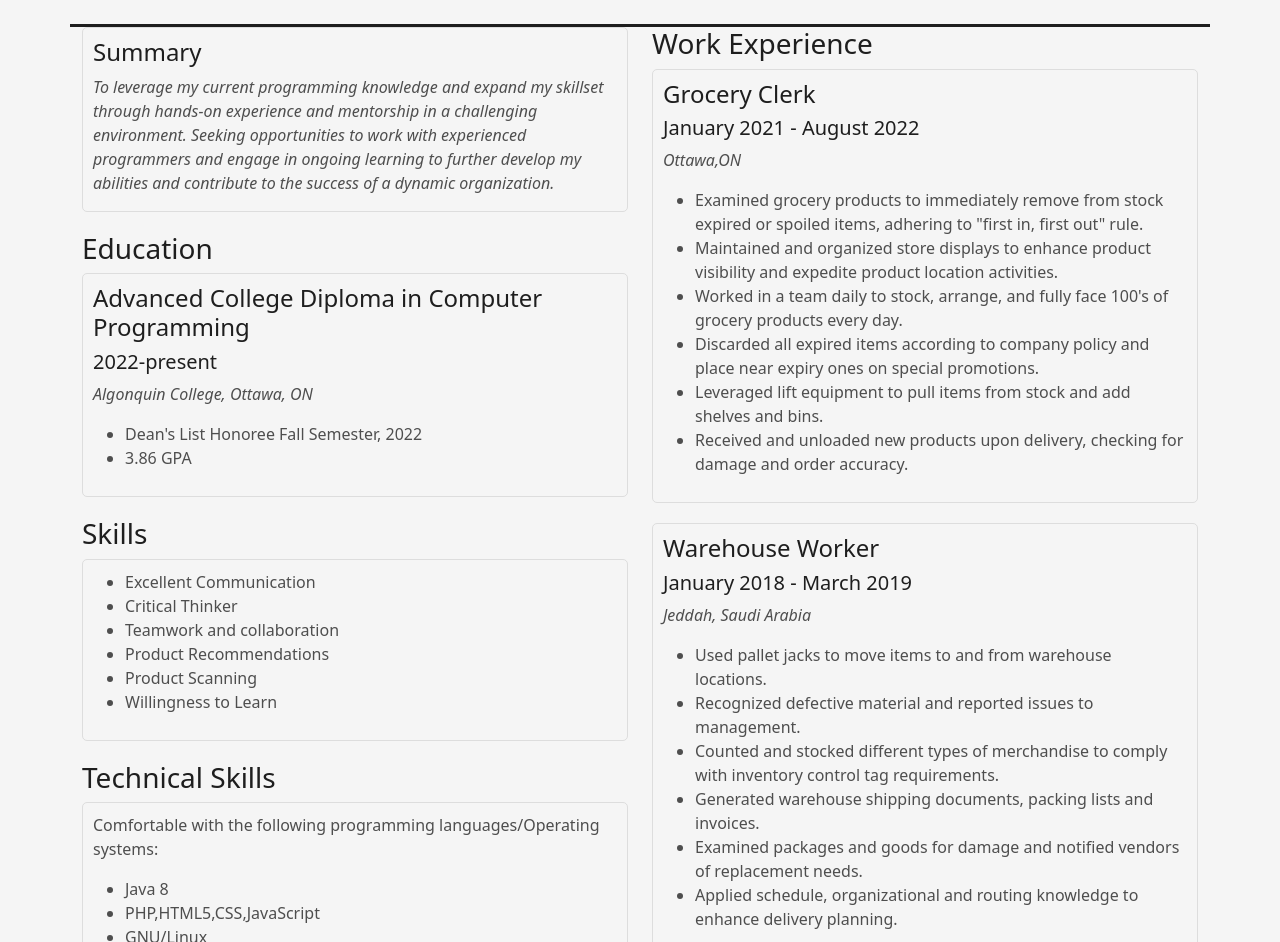
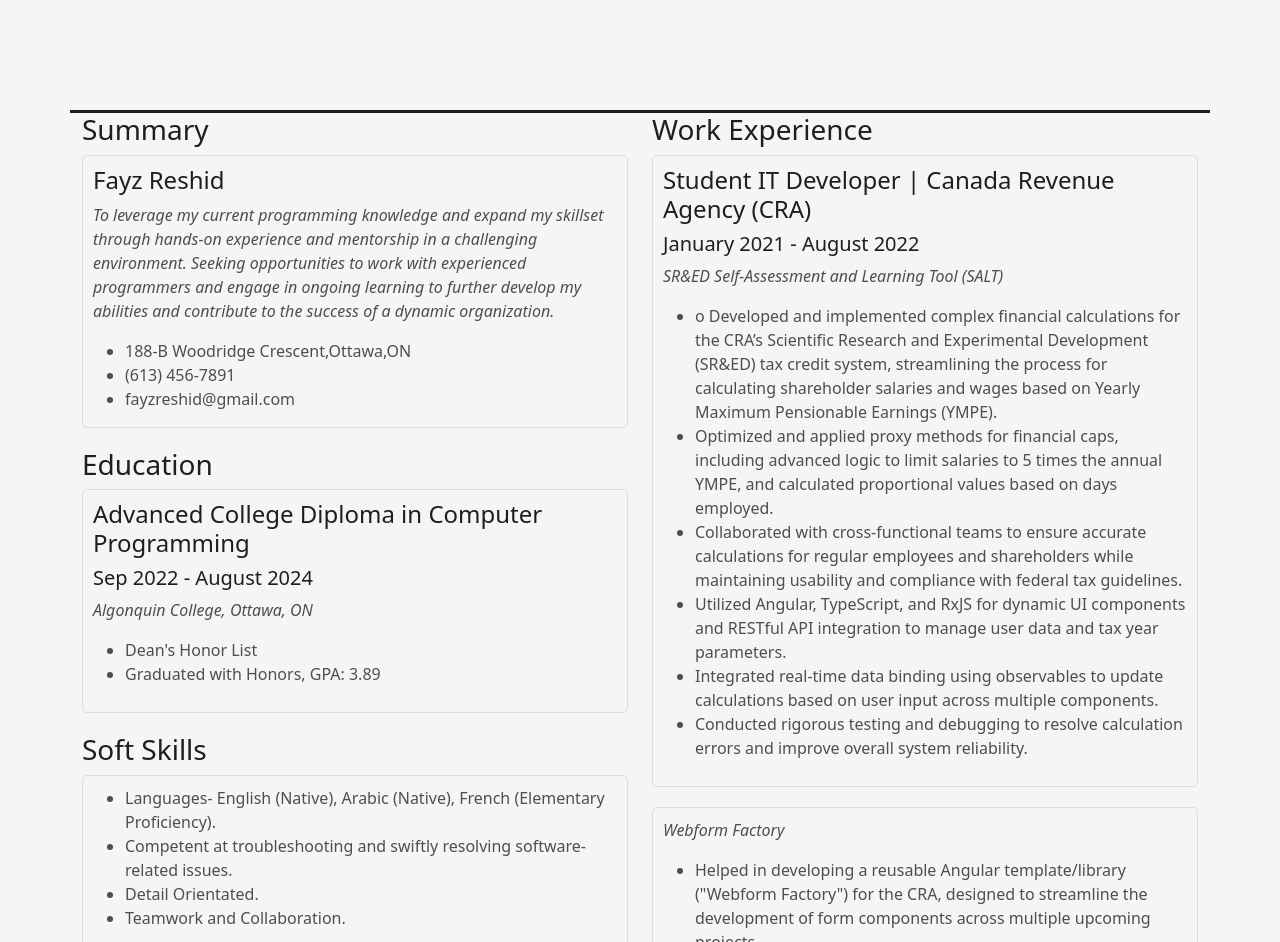
Before and after one commit to fizovoo/portfolio, a plain HTML site: page DevFolio/resume.html in a window 1280 px wide. Shown: the part 76-1018 px from the top of the page. Drawn offline with nearby package versions, Linux system fonts and the light colour scheme.

Commit message:
2024 changes

```diff
--- a/DevFolio/resume.html
+++ b/DevFolio/resume.html
@@ -1,22 +1,14 @@
-<!--
-Name: Fayz Reshid
-Due Date: March 12,2023
-Section: CST 8285 Sec 313
-Lab: Lab Assignment 1
-File: index.html
-Lab objective: Building a peronal portfolio.
- -->
 <!DOCTYPE html>
 <html lang="en">
 
 <head>
   <meta charset="utf-8">
   <meta content="width=device-width, initial-scale=1.0" name="viewport">
-  <meta name="author" content="Fayz Reshid">
-  <meta name=" keywords " content=" portfolio,fayz reshid,">
-  <meta name=" description " content=" Assignment 1">
 
-  <title>Fayz's Resume</title>
+  <title>Resume - Kelly Bootstrap Template</title>
+  <meta content="" name="description">
+  <meta content="" name="keywords">
+  <link rel="stylesheet" href="assets/css/Resume.css">
 
   <!-- Favicons -->
   <link href="assets/img/favicon.png" rel="icon">
@@ -24,16 +16,19 @@ Lab objective: Building a peronal portfolio.
 
   <!-- Google Fonts -->
   <link
-    href="https://fonts.googleapis.com/css?family=Open+Sans:300,300i,400,400i,600,600i,700,700i+Raleway:300,300i,400,400i,500,500i,600,600i,700,700i_Poppins:300,300i,400,400i,500,500i,600,600i,700,700i"
+    href="https://fonts.googleapis.com/css?family=Open+Sans:300,300i,400,400i,600,600i,700,700i|Raleway:300,300i,400,400i,500,500i,600,600i,700,700i|Poppins:300,300i,400,400i,500,500i,600,600i,700,700i"
     rel="stylesheet">
 
   <!-- Vendor CSS Files -->
+  <link href="assets/vendor/aos/aos.css" rel="stylesheet">
   <link href="assets/vendor/bootstrap/css/bootstrap.min.css" rel="stylesheet">
   <link href="assets/vendor/bootstrap-icons/bootstrap-icons.css" rel="stylesheet">
+  <link href="assets/vendor/boxicons/css/boxicons.min.css" rel="stylesheet">
+  <link href="assets/vendor/glightbox/css/glightbox.min.css" rel="stylesheet">
+  <link href="assets/vendor/swiper/swiper-bundle.min.css" rel="stylesheet">
 
   <!-- Template Main CSS File -->
   <link href="assets/css/style.css" rel="stylesheet">
-
 
   <!-- =======================================================
   * Template Name: Kelly - v4.10.0
@@ -47,25 +42,24 @@ Lab objective: Building a peronal portfolio.
 
   <!-- ======= Header ======= -->
   <header id="header" class="fixed-top">
-    <div class="container d-flex align-items-center justify-content-between">
+    <div class="container-fluid d-flex justify-content-between align-items-center">
 
-      <h1 class="logo"><a href="index.html">Faiz</a></h1>
+      <h1 class="logo me-auto me-lg-0"><a href="index.html">Faiz</a></h1>
       <!-- Uncomment below if you prefer to use an image logo -->
       <!-- <a href="index.html" class="logo"><img src="assets/img/logo.png" alt="" class="img-fluid"></a>-->
 
-      <nav id="navbar" class="navbar">
+      <nav id="navbar" class="navbar order-last order-lg-0">
         <ul>
-          <li><a class="nav-link scrollto" href="index.html">Home</a></li>
-          <li><a class="nav-link scrollto" href="Resume.html">Resume</a></li>
-          <li><a class="nav-link scrollto" href="Courses.html">Courses</a></li>
+          <li><a href="index.html">Home</a></li>
+          <li><a class="active" href="resume.html">Resume</a></li>
+          <li><a href="courses.html">Courses</a></li>
         </ul>
-
         <i class="bi bi-list mobile-nav-toggle"></i>
       </nav><!-- .navbar -->
 
     </div>
+
   </header><!-- End Header -->
-
 
   <main id="main">
 
@@ -73,38 +67,47 @@ Lab objective: Building a peronal portfolio.
     <section id="resume" class="resume">
       <div class="container" data-aos="fade-up">
 
+        <div class="section-title">
+          <h2>Fayz's Resume</h2>
+          <p>.</p>
+        </div>
 
         <div class="row">
           <div class="col-lg-6">
+            <h3 class="resume-title">Summary</h3>
             <div class="resume-item pb-0">
-              <h4>Summary</h4>
+              <h4>Fayz Reshid</h4>
               <p><em>To leverage my current programming knowledge and expand my skillset through hands-on experience and
                   mentorship in a challenging environment. Seeking opportunities to work with experienced programmers
                   and engage in ongoing learning to further develop my abilities and contribute to the success of a
                   dynamic organization.</em></p>
-
+              <p>
+              <ul>
+                <li>188-B Woodridge Crescent,Ottawa,ON </li>
+                <li>(613) 456-7891</li>
+                <li>fayzreshid@gmail.com</li>
+              </ul>
+              </p>
             </div>
 
             <h3 class="resume-title">Education</h3>
             <div class="resume-item">
               <h4>Advanced College Diploma in Computer Programming</h4>
-              <h5>2022-present</h5>
+              <h5>Sep 2022 - August 2024</h5>
               <p><em>Algonquin College, Ottawa, ON</em></p>
               <ul>
-                <li>Dean's List Honoree Fall Semester, 2022</li>
-                <li>3.86 GPA</li>
-              </ul>
+                <li>Dean's Honor List</li>
+                <li>Graduated with Honors, GPA: 3.89</li>
             </div>
 
-            <h3 class="resume-title">Skills</h3>
+            <h3 class="resume-title">Soft Skills</h3>
             <div class="resume-item">
               <ul>
-                <li>Excellent Communication</li>
-                <li>Critical Thinker</li>
-                <li>Teamwork and collaboration</li>
-                <li>Product Recommendations</li>
-                <li>Product Scanning</li>
-                <li>Willingness to Learn </li>
+                <li> Languages- English (Native), Arabic (Native), French (Elementary Proficiency). </li>
+                <li> Competent at troubleshooting and swiftly resolving software-related issues.</li>
+                <li> Detail Orientated.</li>
+                <li> Teamwork and Collaboration.</li>
+
               </ul>
             </div>
 
@@ -112,10 +115,10 @@ Lab objective: Building a peronal portfolio.
             <div class="resume-item">
               <p>Comfortable with the following programming languages/Operating systems:</p>
               <ul>
-                <li>Java 8</li>
-                <li>PHP,HTML5,CSS,JavaScript</li>
+                <li>Java,SQL,Python,HTML5,CSS,JavaScript</li>
+                <li>Angular, Node.js</li>
                 <li>GNU/Linux</li>
-                <li>PostgreSQL,ORDBMS,MySQL,Microsoft SQL Server</li>
+                <li>MySQL,MongoDB,Oracle,PostgreSQL</li>
               </ul>
             </div>
 
@@ -123,46 +126,54 @@ Lab objective: Building a peronal portfolio.
           <div class="col-lg-6">
             <h3 class="resume-title">Work Experience</h3>
             <div class="resume-item">
-              <h4>Grocery Clerk</h4>
+              <h4>Student IT Developer | Canada Revenue Agency (CRA) </h4>
               <h5> January 2021 - August 2022</h5>
-              <p><em>Ottawa,ON </em></p>
+              <p><em>SR&ED Self-Assessment and Learning Tool (SALT)</em></p>
+              <p>
               <ul>
-                <li>Examined grocery products to immediately remove from stock expired or spoiled items, adhering to
-                  "first in, first out" rule.</li>
-                <li>Maintained and organized store displays to enhance product visibility and expedite product location
-                  activities.</li>
-                <li>Worked in a team daily to stock, arrange, and fully face 100's of grocery products every day.</li>
-                <li>Discarded all expired items according to company policy and place near expiry ones on special
-                  promotions.</li>
-                <li>Leveraged lift equipment to pull items from stock and add shelves and bins.</li>
-                <li>Received and unloaded new products upon delivery, checking for damage and order accuracy.</li>
+                <li>o Developed and implemented complex financial calculations for the CRA’s Scientific Research and
+                  Experimental
+                  Development (SR&ED) tax credit system, streamlining the process for calculating shareholder salaries
+                  and wages based
+                  on Yearly Maximum Pensionable Earnings (YMPE).</li>
+                <li>Optimized and applied proxy methods for financial caps, including advanced logic to limit salaries
+                  to 5 times the
+                  annual YMPE, and calculated proportional values based on days employed.</li>
+                <li>Collaborated with cross-functional teams to ensure accurate calculations for regular employees and
+                  shareholders
+                  while maintaining usability and compliance with federal tax guidelines.</li>
+                <li>Utilized Angular, TypeScript, and RxJS for dynamic UI components and RESTful API integration to
+                  manage user data and
+                  tax year parameters.</li>
+                <li>Integrated real-time data binding using observables to update calculations based on user input
+                  across multiple
+                  components.</li>
+                <li>Conducted rigorous testing and debugging to resolve calculation errors and improve overall system
+                  reliability.
+                </li>
               </ul>
+              </p>
             </div>
             <div class="resume-item">
-              <h4>Warehouse Worker</h4>
-              <h5> January 2018 - March 2019</h5>
-              <p><em>Jeddah, Saudi Arabia</em></p>
+              <p><em>Webform Factory</em></p>
+              <p>
               <ul>
-                <li>Used pallet jacks to move items to and from warehouse locations.</li>
-                <li>Recognized defective material and reported issues to management.</li>
-                <li>Counted and stocked different types of merchandise to comply with inventory control tag
-                  requirements.</li>
-                <li>Generated warehouse shipping documents, packing lists and invoices.</li>
-                <li>Examined packages and goods for damage and notified vendors of replacement needs.</li>
-                <li>Applied schedule, organizational and routing knowledge to enhance delivery planning.</li>
+                <li>Helped in developing a reusable Angular template/library ("Webform Factory") for the CRA, designed
+                  to streamline the development of form components across multiple upcoming projects.</li>
+                <li>Implemented form validation, dropdowns, and button components using Angular Reactive Forms and
+                  NgModules, ensuring consistent user experience and accessibility.</li>
+                <li>Collaborated with cross-functional teams to deliver modular components (e.g., form controls,
+                  dropdowns, buttons) that can be easily integrated into various CRA applications.</li>
+                <li>Wrote unit tests using Jasmine/Karma to ensure robustness and reliability of the form components,
+                  achieving 92% code coverage.</li>
+                <li>Leveraged internationalization and localization support using ngx-translate, ensuring accessibility
+                  in both official languages (English and French).</li>
+                <li>Integrated custom validation rules and error messages for a variety of input fields (e.g., address,
+                  phone number), improving the accuracy of data collected from users.</li>
+                <li>Actively contributed to code reviews and maintained best practices for component design and code
+                  reusability within the Angular framework.</li>
               </ul>
-            </div>
-            <h3 class="resume-title">SomePersonal Projects</h3>
-            <div class="resume-item">
-              <a href="inspiration.html" target="_blank" title="Inspirational Quotes Generator webpage"> Inspirational
-                Quotes random generator
-                <img src="assets/img/inspiration_generator.png"
-                  alt="A thumbnail showing an Inspirational Quotes generator">
-              </a>
-              <a href="indexs.html" target="_blank" title="Snake Game"> Snake Game
-                <img src="assets/img/snake_game.png"
-                  alt="A thumbnail showing an image of a green Snake and a pink button">
-              </a>
+              </p>
             </div>
           </div>
         </div>
```
Also changed, not shown: DevFolio/courses.html (+2 -0 lines), DevFolio/index.html (+2 -11 lines).
